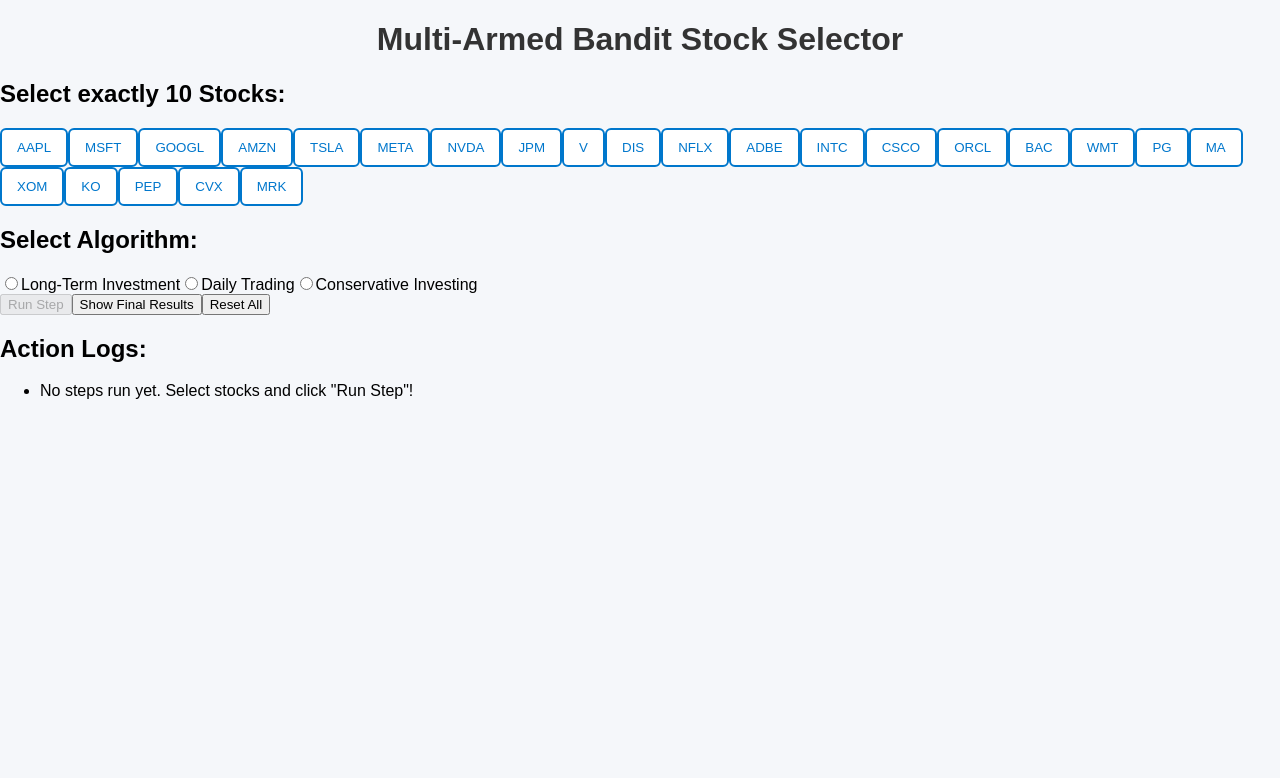
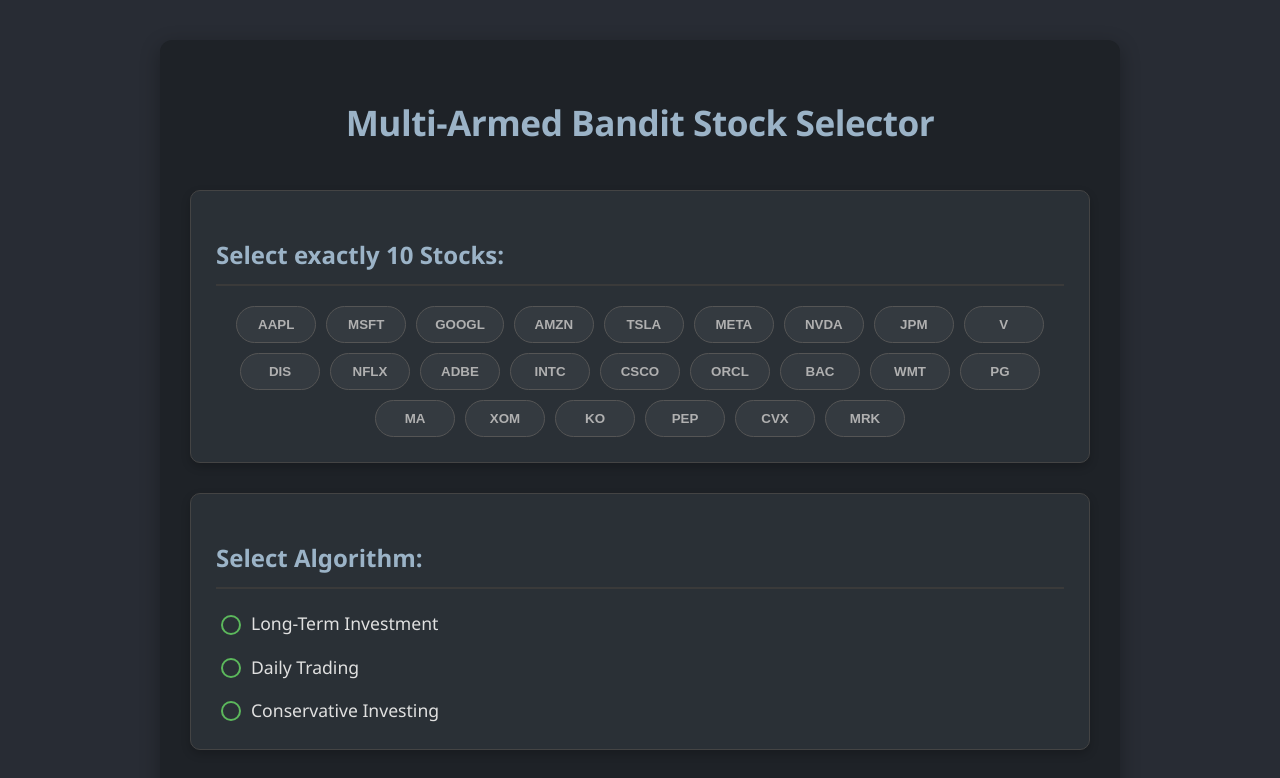
Before and after one commit to Saathwika2005/mabstocks, a React (Create React App) app: page / in a window 1280 px wide. Shown: the top 778 px of the page. Built offline with nearby package versions, Linux system fonts and the light colour scheme.

Commit message:
Update App.css

```diff
--- a/src/App.css
+++ b/src/App.css
@@ -1,75 +1,342 @@
+/* General Styling for Dark Theme */
 body {
-  font-family: Arial, sans-serif;
-  background: #f5f7fa;
+  font-family: 'Segoe UI', 'Roboto', 'Helvetica Neue', Arial, sans-serif;
+  background-color: #282c34; /* Darker background */
+  color: #e0e0e0; /* Light text */
+  line-height: 1.6;
   margin: 0;
   padding: 0;
 }
 
-.container {
-  max-width: 800px;
+.app-container {
+  max-width: 900px;
   margin: 40px auto;
-  padding: 20px;
-  background: white;
+  padding: 30px;
+  background-color: #1e2227; /* Even darker for the main card */
   border-radius: 12px;
-  box-shadow: 0 5px 15px rgba(0,0,0,0.1);
+  box-shadow: 0 6px 20px rgba(0, 0, 0, 0.3); /* Darker shadow */
 }
 
-h1 {
+.app-title {
   text-align: center;
-  color: #333;
+  color: #9bb3c7; /* Lighter heading */
+  margin-bottom: 40px;
+  font-size: 2.2em;
+  font-weight: 700;
+  letter-spacing: -0.5px;
 }
 
-.stock-grid {
+h2 {
+  color: #9bb3c7; /* Consistent heading color */
+  font-size: 1.5em;
+  margin-bottom: 20px;
+  border-bottom: 2px solid #3a3a3a; /* Darker subtle border */
+  padding-bottom: 10px;
+}
+
+/* Section Cards */
+.section-card {
+  background-color: #2a3036; /* Darker section background */
+  border-radius: 10px;
+  padding: 25px;
+  margin-bottom: 30px;
+  box-shadow: 0 4px 10px rgba(0, 0, 0, 0.2); /* Adjusted shadow for dark */
+  border: 1px solid #444; /* Lighter border */
+}
+
+/* Stock Selection Grid */
+.stocks-grid {
   display: flex;
   flex-wrap: wrap;
   gap: 10px;
-  margin-bottom: 20px;
   justify-content: center;
 }
 
 .stock-button {
-  padding: 10px 15px;
-  border: 2px solid #0077cc;
-  background: white;
-  color: #0077cc;
-  border-radius: 6px;
+  padding: 10px 18px;
+  border-radius: 25px;
+  border: 1px solid #555; /* Darker border */
+  background-color: #343a40; /* Darker button background */
+  color: #b0b0b0; /* Lighter text */
+  font-weight: 600;
   cursor: pointer;
-  transition: 0.3s;
+  transition: all 0.2s ease-in-out;
+  min-width: 80px;
+  text-align: center;
 }
 
-.stock-button:hover {
-  background: #0077cc;
-  color: white;
+.stock-button:hover:not(:disabled) {
+  background-color: #454d54; /* Darker hover background */
+  border-color: #777; /* Lighter hover border */
+  transform: translateY(-2px);
 }
 
 .stock-button.selected {
-  background: #0077cc;
-  color: white;
+  background-color: #2196F3; /* Brighter blue for selected */
+  color: #ffffff;
+  border-color: #1976D2;
+  box-shadow: 0 2px 5px rgba(33, 150, 243, 0.3);
 }
 
-.run-button {
-  display: block;
-  margin: 20px auto;
-  padding: 12px 30px;
-  background: #4CAF50;
-  color: white;
-  border: none;
-  border-radius: 8px;
-  font-size: 16px;
+.stock-button:disabled {
+  opacity: 0.6;
+  cursor: not-allowed;
+  background-color: #343a40; /* Consistent disabled background */
+  color: #999;
+}
+
+/* Algorithm Options (Radio Buttons) */
+.algorithm-options {
+  display: flex;
+  flex-direction: column;
+  gap: 15px;
+}
+
+.radio-label {
+  display: flex;
+  align-items: center;
+  font-size: 1.1em;
+  color: #e0e0e0; /* Light text */
   cursor: pointer;
 }
 
-.run-button:hover {
-  background: #45a049;
+.radio-label input[type="radio"] {
+  appearance: none;
+  width: 20px;
+  height: 20px;
+  border: 2px solid #5cb85c; /* Greenish for contrast on dark */
+  border-radius: 50%;
+  margin-right: 10px;
+  display: grid;
+  place-content: center;
+  cursor: pointer;
+  transition: all 0.2s ease-in-out;
 }
 
-.logs {
-  margin-top: 30px;
+.radio-label input[type="radio"]::before {
+  content: "";
+  width: 10px;
+  height: 10px;
+  border-radius: 50%;
+  transform: scale(0);
+  transition: 120ms transform ease-in-out;
+  box-shadow: inset 1em 1em #5cb85c; /* Greenish fill */
 }
 
-.log-card {
-  background: #f0f0f0;
-  padding: 12px;
+.radio-label input[type="radio"]:checked::before {
+  transform: scale(1);
+}
+
+.radio-label input[type="radio"]:disabled {
+  opacity: 0.7;
+  cursor: not-allowed;
+  border-color: #777; /* Darker disabled border */
+}
+
+/* Epsilon Slider */
+.epsilon-slider {
+  margin-top: 20px;
+  padding: 15px;
+  background-color: #343a40; /* Darker background */
   border-radius: 8px;
-  margin-bottom: 12px;
+  display: flex;
+  align-items: center;
+  justify-content: space-between;
+  font-weight: 500;
+  color: #e0e0e0; /* Light text */
 }
+
+.epsilon-slider input[type="range"] {
+  flex-grow: 1;
+  margin: 0 15px;
+  height: 8px;
+  border-radius: 5px;
+  background: #555; /* Darker track */
+  outline: none;
+  -webkit-appearance: none;
+}
+
+.epsilon-slider input[type="range"]::-webkit-slider-thumb {
+  -webkit-appearance: none;
+  appearance: none;
+  width: 20px;
+  height: 20px;
+  border-radius: 50%;
+  background: #2196F3; /* Blue thumb */
+  cursor: grab;
+  box-shadow: 0 0 5px rgba(0, 0, 0, 0.2);
+  transition: background 0.2s ease-in-out;
+}
+
+.epsilon-slider input[type="range"]::-webkit-slider-thumb:active {
+  cursor: grabbing;
+}
+
+.epsilon-slider input[type="range"]:disabled::-webkit-slider-thumb {
+  background: #777; /* Darker disabled thumb */
+  cursor: not-allowed;
+}
+
+/* Action Buttons */
+.action-buttons {
+  display: flex;
+  flex-wrap: wrap;
+  gap: 15px;
+  margin-bottom: 30px;
+  justify-content: center;
+}
+
+.btn {
+  padding: 12px 25px;
+  border: none;
+  border-radius: 8px;
+  font-size: 1.1em;
+  font-weight: 600;
+  cursor: pointer;
+  transition: all 0.3s ease;
+  box-shadow: 0 3px 6px rgba(0, 0, 0, 0.1);
+  min-width: 150px;
+  color: #ffffff; /* All buttons have white text */
+}
+
+.btn.primary { background-color: #3498db; }
+.btn.primary:hover:not(:disabled) { background-color: #2980b9; }
+
+.btn.secondary { background-color: #9b59b6; }
+.btn.secondary:hover:not(:disabled) { background-color: #8e44ad; }
+
+.btn.tertiary { background-color: #f39c12; }
+.btn.tertiary:hover:not(:disabled) { background-color: #e67e22; }
+
+.btn.reset { background-color: #e74c3c; }
+.btn.reset:hover:not(:disabled) { background-color: #c0392b; }
+
+.btn:disabled {
+  opacity: 0.5;
+  cursor: not-allowed;
+  box-shadow: none;
+}
+
+/* Final Results Card */
+.final-results-card {
+  background-color: #2a402d; /* Darker green background */
+  border-color: #4CAF50; /* Lighter border */
+  text-align: center;
+}
+
+.final-results-card h2 {
+  color: #a5d6a7; /* Lighter heading */
+  border-bottom: none;
+  margin-bottom: 10px;
+}
+
+.final-results-card p {
+  font-size: 1.2em;
+  font-weight: 500;
+  color: #c8e6c9; /* Lighter text */
+}
+
+/* History Chart Card */
+.history-chart-card {
+  background-color: #2e3b4e; /* Darker blue background */
+  border-color: #42a5f5; /* Lighter border */
+}
+
+.history-chart-card h2 {
+  color: #90caf9; /* Lighter heading */
+}
+
+.loading-message, .no-data-message {
+  text-align: center;
+  font-style: italic;
+  color: #aaa; /* Lighter message color */
+  padding: 20px;
+}
+
+/* Logs Card */
+.logs-card {
+  background-color: #2a3036; /* Darker logs background */
+  border-color: #444; /* Lighter border */
+}
+
+.logs-card h2 {
+  color: #9bb3c7; /* Consistent heading color */
+}
+
+.logs-list {
+  list-style-type: none;
+  padding: 0;
+  margin: 0;
+  max-height: 300px;
+  overflow-y: auto;
+  border: 1px solid #444; /* Lighter border */
+  border-radius: 8px;
+  background-color: #2a3036; /* Consistent logs background */
+}
+
+.log-item {
+  padding: 12px 15px;
+  border-bottom: 1px dashed #3a3a3a; /* Darker separator */
+  font-size: 0.95em;
+  color: #c0c0c0; /* Lighter log text */
+}
+
+.log-item:last-child {
+  border-bottom: none;
+}
+
+.log-step {
+  font-weight: bold;
+  color: #64b5f6; /* Lighter blue for steps */
+}
+
+/* Scrollbar for logs list (adjusted for dark theme) */
+.logs-list::-webkit-scrollbar {
+  width: 8px;
+}
+
+.logs-list::-webkit-scrollbar-track {
+  background: #3a3a3a; /* Darker track */
+  border-radius: 10px;
+}
+
+.logs-list::-webkit-scrollbar-thumb {
+  background: #555; /* Darker thumb */
+  border-radius: 10px;
+}
+
+.logs-list::-webkit-scrollbar-thumb:hover {
+  background: #777; /* Even darker thumb on hover */
+}
+
+/* Recharts specific styling for dark theme (these are inline in JS, but for reference) */
+/*
+  CartesianGrid stroke: #555
+  XAxis, YAxis tick fill: #bbb
+  YAxis label fill: #bbb
+  Tooltip contentStyle backgroundColor: rgba(40,40,40,0.9)
+  Tooltip contentStyle border: 1px solid #666
+  Tooltip labelStyle color: #eee
+*/
+
+
+/* Responsive adjustments */
+@media (max-width: 768px) {
+  .app-container {
+    margin: 20px;
+    padding: 20px;
+  }
+
+  .app-title {
+    font-size: 1.8em;
+  }
+
+  .action-buttons {
+    flex-direction: column;
+    align-items: stretch;
+  }
+
+  .btn {
+    min-width: unset;
+  }
+}
```
